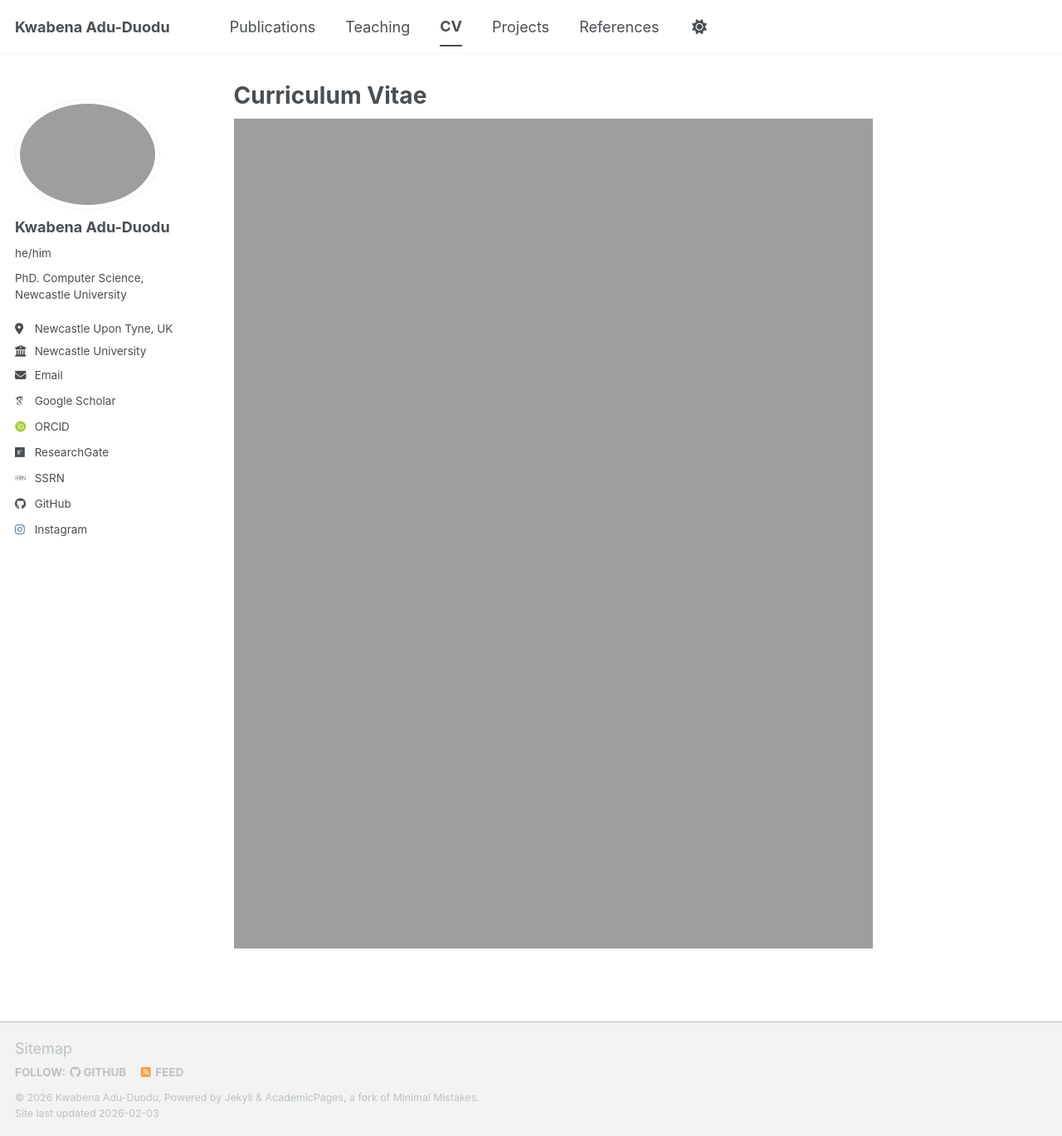
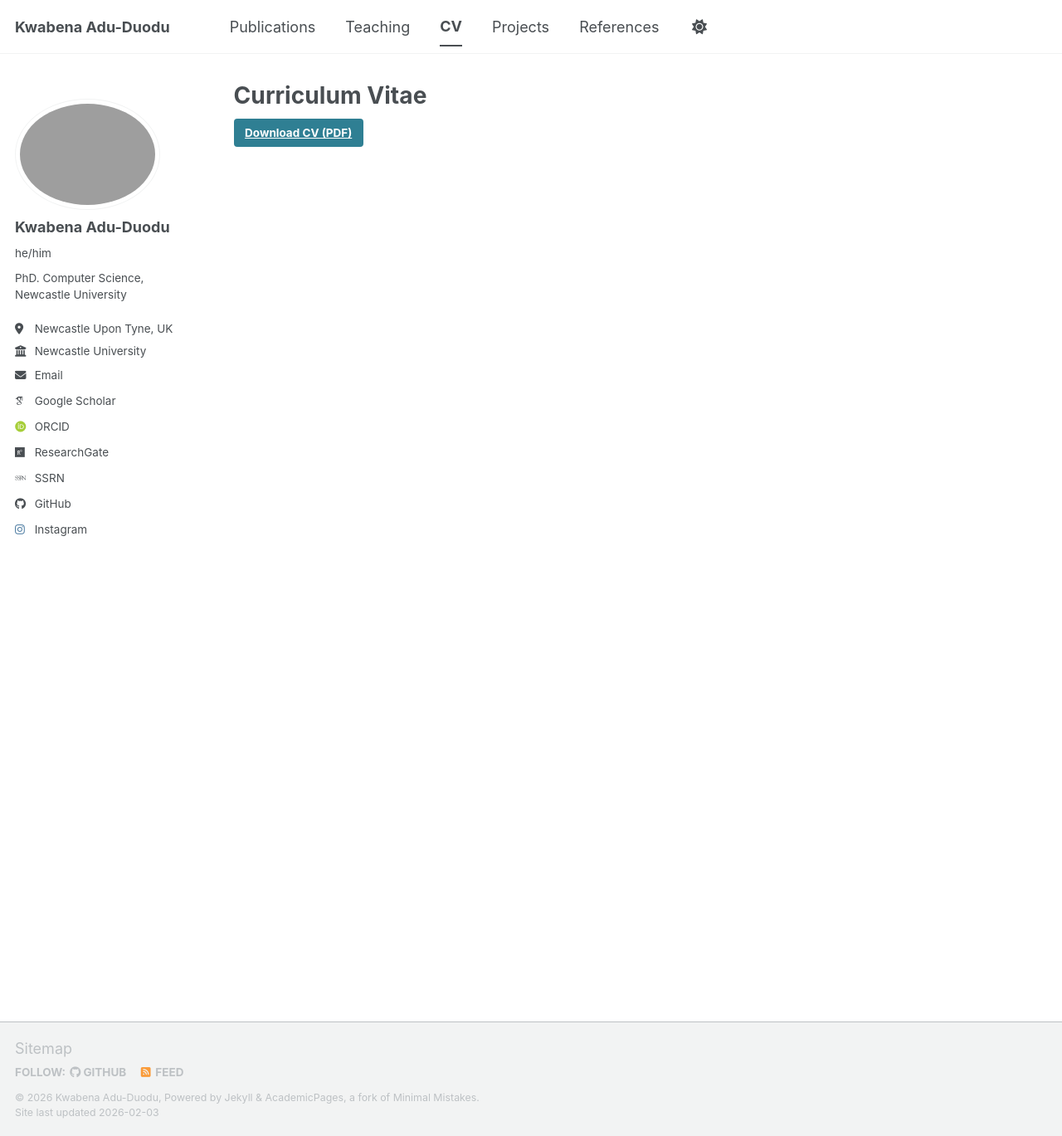
Before and after one commit to KAYDUODU/KAYDUODU.github.io, a Jekyll site: the page built from _pages/myCV.md, in a window 1280 px wide and 1369 px high. Shown: the whole window at 83% size. Built offline with Jekyll 4.4.1, drawn with Linux system fonts in a browser that asks for light colours; some web fonts are replaced; a script bundle is joined from its source files by our own code; library files that are not in the unit come from our copies.

Commit message:
Add download link for CV in PDF format

```diff
--- a/_pages/myCV.md
+++ b/_pages/myCV.md
@@ -4,11 +4,14 @@ permalink: /myCV/
 author_profile: true
 ---
 
+[Download CV (PDF)](https://kayduodu.github.io/files/myCV.pdf){: .btn .btn--primary}
 <!-- View CV -->
 
+<!--
 <iframe
   src="https://KAYDUODU.github.io/files/myCV.pdf"
   width="100%"
   height="1000px"
   style="border: none;">
 </iframe>
+-->
```
